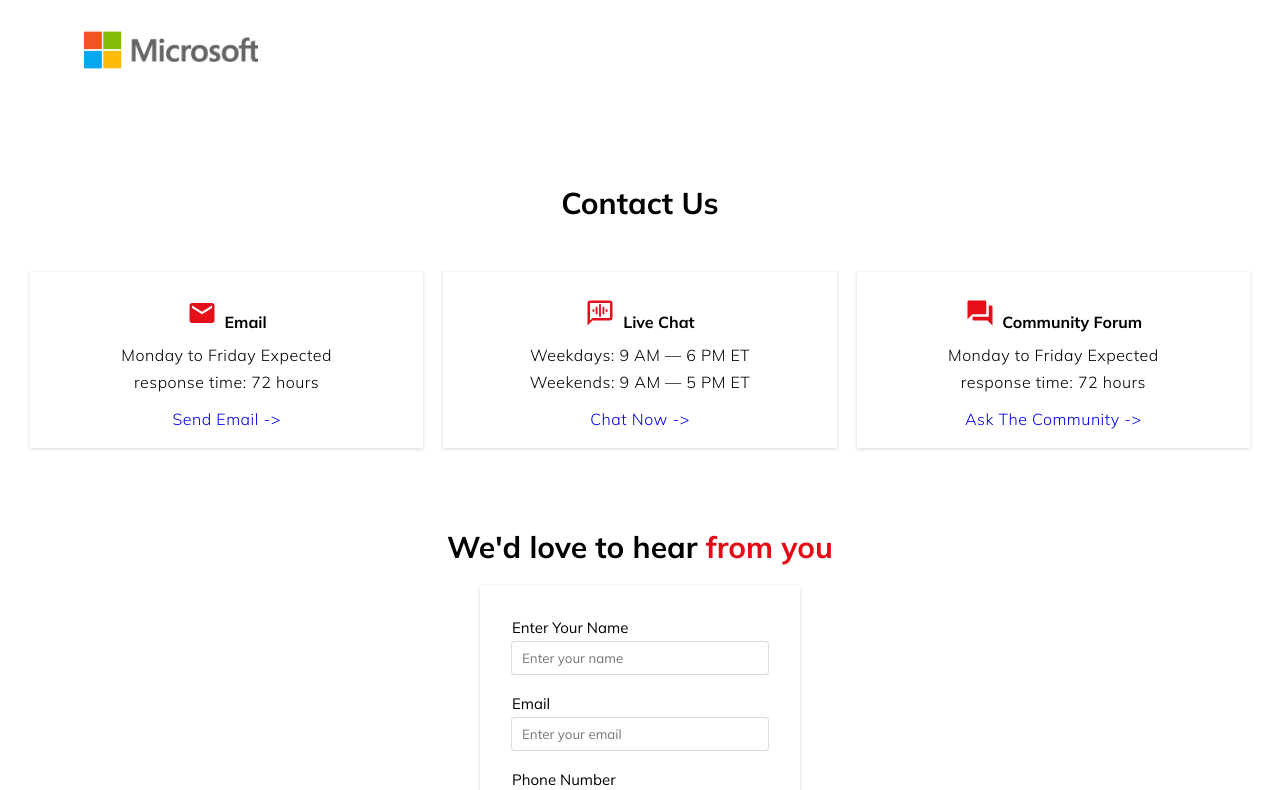
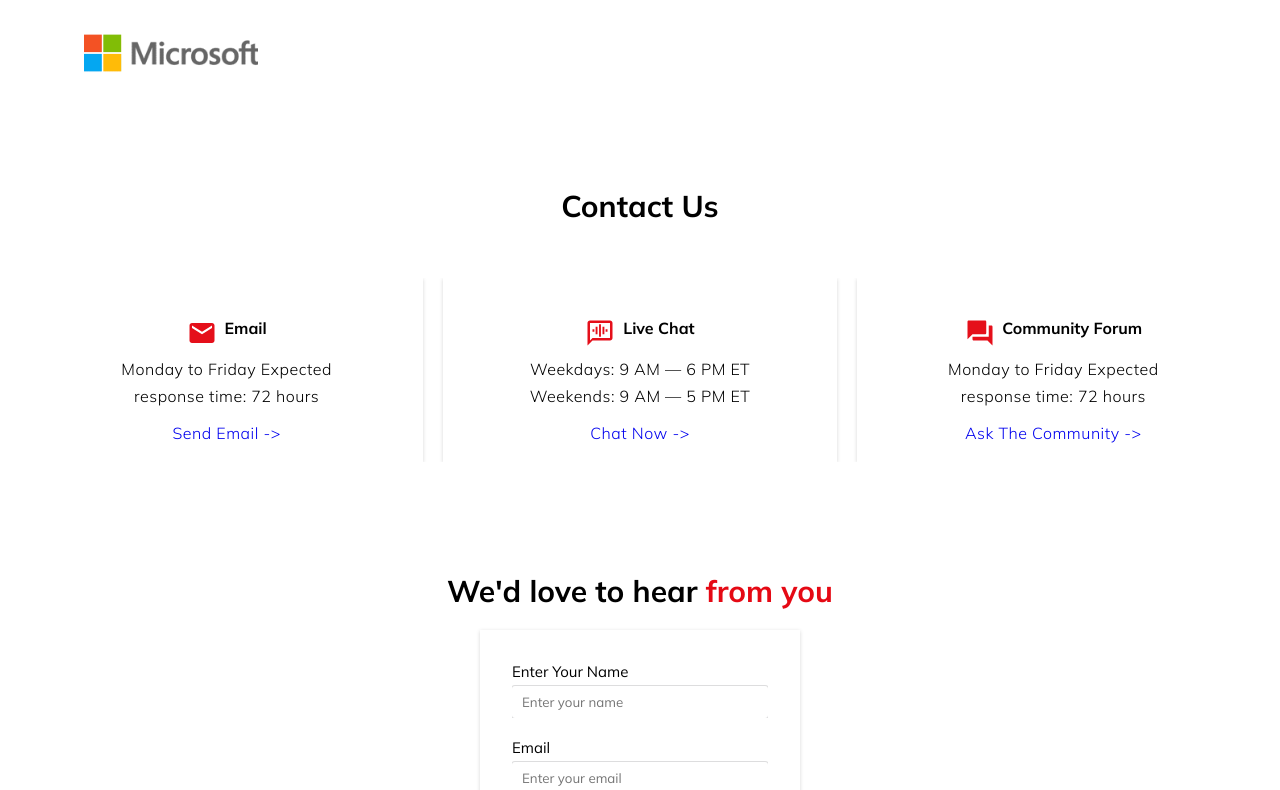
Before and after one commit to AnuragDobhal/NextJs-FullStackWeb, a Next.js app: page / in a window 1280 px wide. Shown: the part 1633-2423 px from the top of the page. Built offline with nearby package versions, Linux system fonts and the light colour scheme.

Commit message:
update in scroll

```diff
--- a/src/app/globals.css
+++ b/src/app/globals.css
@@ -3,6 +3,7 @@
 *::before,
 *::after {
     box-sizing: border-box;
+    overflow-x: hidden;
 }
 
 html {
@@ -28,6 +29,7 @@ li,
 blockquote {
     margin: 0;
     padding: 0;
+    overflow-x: hidden;
 }
 
 
--- a/src/app/page.js
+++ b/src/app/page.js
@@ -3,6 +3,7 @@ import Herosection from "@/app/components/Herosection";
 import Contact from "./contact/page";
 import ServicesSection from "./components/OurServicesSection";
 import OurClients from "./components/OurClients";
+
 // import Slider from "./components/GalleryFiles";
 // import { SliderData } from './components/SliderData';
 
--- a/src/app/styles/globals.css
+++ b/src/app/styles/globals.css
@@ -1,3 +1,10 @@
 @import 'tailwindcss/base';
 @import 'tailwindcss/components';
 @import 'tailwindcss/utilities';
+
+
+*body {
+        overflow-x: hidden;
+        margin: 0;
+        padding: 0;
+    }
```
